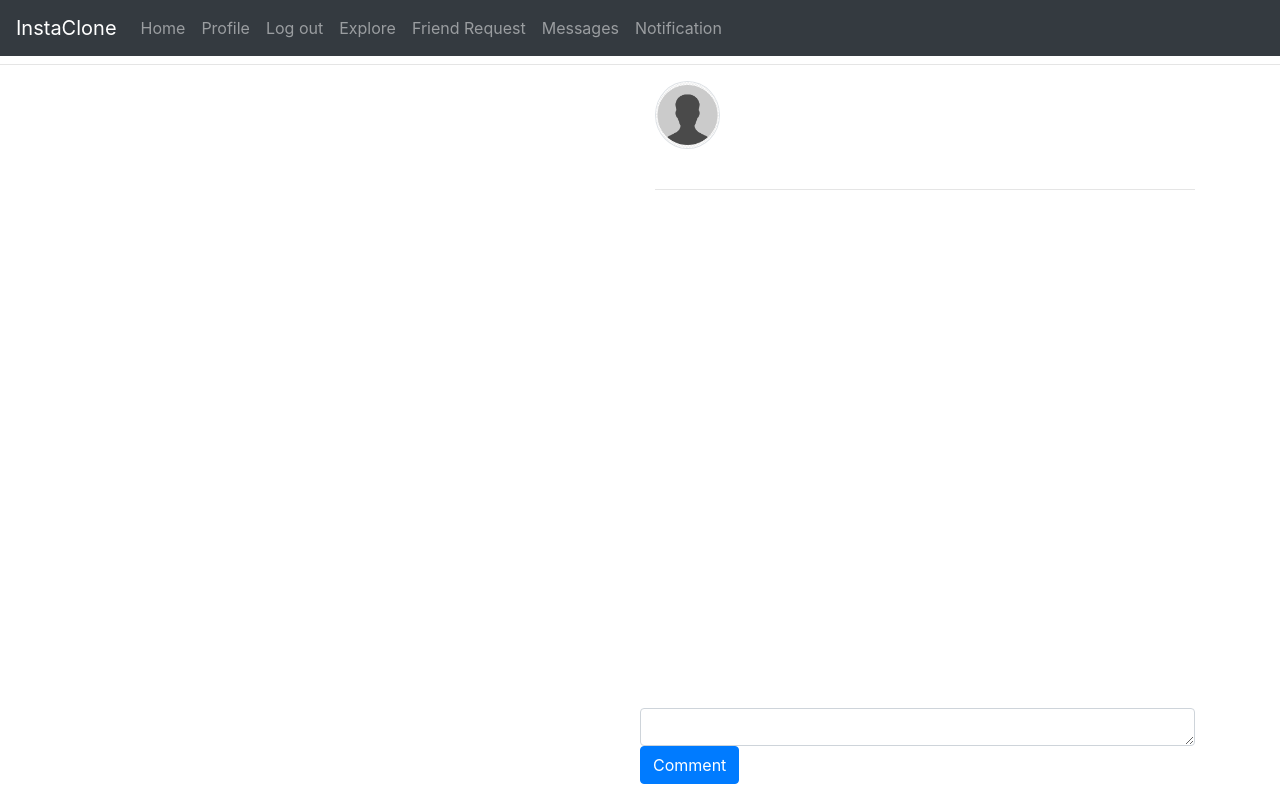
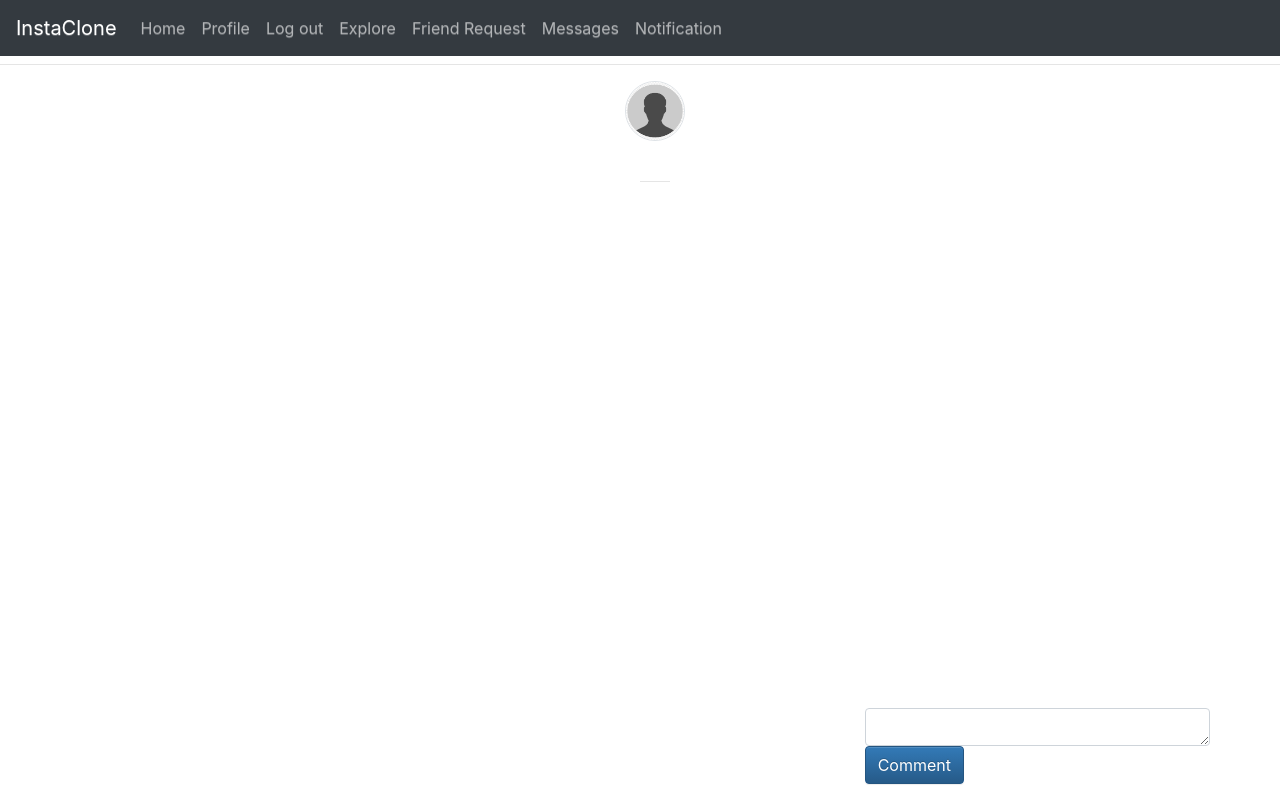
Before and after one commit to kashif-flask/Social-media, a Flask app: page /comment/ in a window 1280 px wide. Run offline with Flask 2, Linux system fonts and the light colour scheme; a user stored in the database is signed in; data comes from the database, SQL or seed files in the repository; some libraries are stand-ins or nearby versions.

Commit message:
Update comment.html

```diff
--- a/instaclone/templates/comment.html
+++ b/instaclone/templates/comment.html
@@ -2,20 +2,18 @@
 {% block body %}
 <div class="container">
  <div class="row">
-
-
-<div class="col-6" style="height:500px;">
+  <div class="col-xs-6 col-md-6 mh-100">
    {% if post[5] %}
     {% if isimage(post[5]) %}
-   <img class="border img-fluid w-100 h-100" src="{{url_for('static',filename='uploads/'+post[5])}}">
+     <img class="border img-fluid mw-100 mh-100 " src="{{url_for('static',filename='uploads/'+post[5])}}">
     {% else %}
-   <video  width="100%" height="100%"  controls>
+     <video  class="mw-100 mh-100"  controls>
       <source src="{{url_for('static',filename='uploads/'+post[5])}}" type="video/mp4"/>
      </video>
     {% endif %}
    {% endif %}
   </div>
-<div class="col-6" style="padding-bottom:120px;">
+  <div class="col-xs-6" style="padding-bottom:120px;">
    {% set postor=commentor(post[4])%}
    {% if postor[6] %}
     {% set fm=postor[6] %}
@@ -23,12 +21,12 @@
     {% set fm="default.jpeg" %}
    {% endif %}
    <div class="row">
-   <div class="col-2">
-    <img class="rounded-circle border img-fluid w-100 h-100"   src="{{url_for('static',filename='uploads/'+fm)}}">
+    <div class="col-xs-2 p-xs-2">
+     <img class="rounded-circle border img-fluid " style="width:60px;height:60px;"  src="{{url_for('static',filename='uploads/'+fm)}}">
     </div>
-
+    <br>
     {% if post[1] %}
-   <div class="col">
+     <div class="col-xs">
       <p class="text-dark">{{post[1]}}</p>
      </div>
     {% endif %}
@@ -39,18 +37,18 @@
     {% for comment in comments %}
      {% set author=commentor(comment[1]) %}
       <div class="row">
-      <div class="col-2">
-       <img class="border img-fluid w-100 h-100"   src="{{url_for('static',filename='uploads/'+author[6])}}">
+       <div class="col-xs-2 px-xs-2">
+        <img class="border img-fluid"  style="width:90px;height:90px;" src="{{url_for('static',filename='uploads/'+author[6])}}">
        </div>
        <div class="col">
-       <div class="d-inline-flex p-2">
+        <div class="d-sm-inline-flex p-xs-2">
          {{author[3]}}
         </div>
-       <div class="d-inline-flex p-2">
+        <div class="d-sm-inline-flex p-xs-2">
          {{tim(comment[4])}}
         </div>
         <br>
-       <div class="justify-content-end bg-light">
+        <div class="justify-content-xs-end bg-light">
          {% autoescape false %}
           <p class="text-muted">{{comment[3]|replace("/n","<br/>")}}</p>
          {% endautoescape %}
@@ -59,40 +57,37 @@
       </div>
       <div class="container">
        <div class="row">
-       <div class="col-2 p-2">
+        <div class="col-xs-2 p-2">
          {% if comment[1]==user_id %}
           <a href="{{url_for('deletecomment',comment_id=comment[0])}}"><span><p>delete</p></span></a>
          {% endif %}
         </div>
         {% set liked=likedchecker(user_id,comment[0]) %}
-       <div class="col-2">
+       <div class="col-xs-2">
         {% if liked %}
          <button class="likecomment{{comment[0]}} btn btn-link" onclick="comment_unlike('{{comment[0]}}')">Unlike</button>
         {% else %}
          <button class="likecomment{{comment[0]}} btn btn-link" onclick="comment_like('{{comment[0]}}')">Like</button>
         {% endif %}
        </div>
-
-       <div class="col-2 p-2">
+       <div class="col-xs-2 p-2">
         {% if comment[6] is not none %}
          <p>Likes:<span id="likescomment{{comment[0]}}">{{comment[6]}}</span></p>
         {% else %}
          <p>Likes:<span id="likescomment{{comment[0]}}"></span></p>
         {% endif %}
        </div>
-
       </div>
      </div>
      <br>
     {% endfor %}
    {% endif %}
   </div>
-
  </div>
 </div>
 
-<div class="container fixed-bottom mt-2">
- <div class="col-6 float-right ">
+<div class="container fixed-bottom">
+ <div class="col-xs-5 float-right">
   <form  method="post">
    <div class="form-group row">
     <textarea class="form-control" id="textarea1" rows="1" name="tx" ></textarea>
```
Lines whose indentation alone changed are shown as unchanged.
